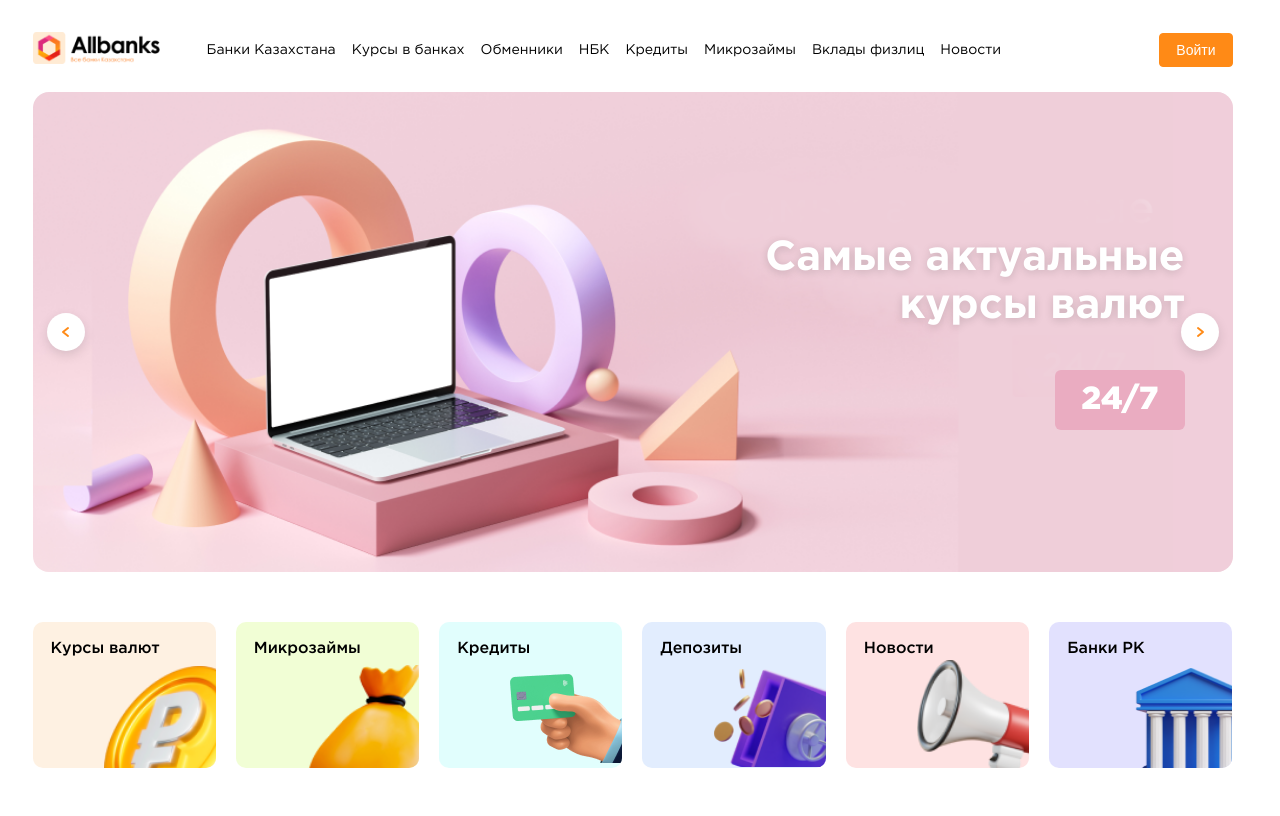
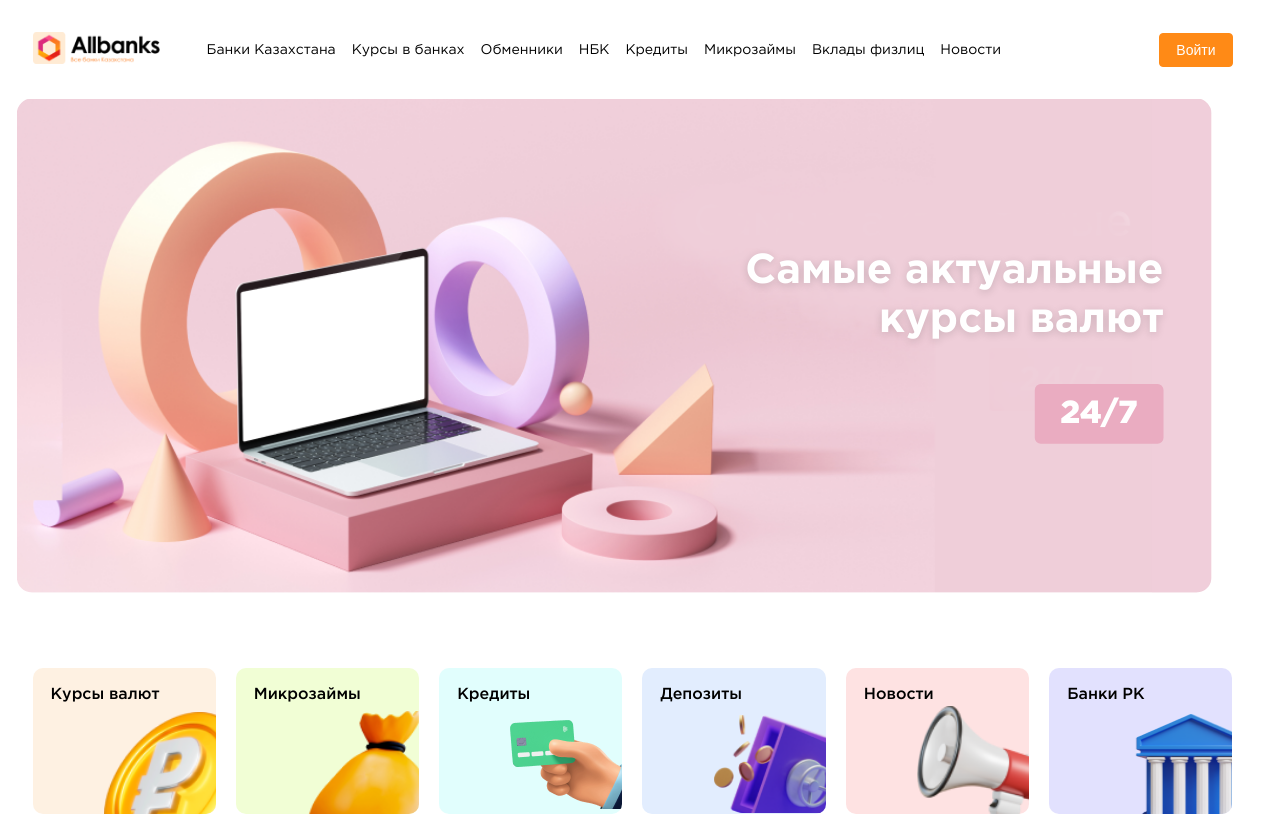
Before and after one commit to leGrandJellinek/allbanks, a Vue app: page / in a window 1280 px wide. Shown: the top 816 px of the page. Built offline with nearby package versions, Linux system fonts and the light colour scheme.

Commit message:
feat(header): интерактивный свайпер баннера по Figma без кнопок с возможностью свайпа/перетаскивания

```diff
--- a/src/assets/styles/components/header.scss
+++ b/src/assets/styles/components/header.scss
@@ -230,50 +230,6 @@
         border-radius: 4px;
       }
     }
-
-    .header__slider-btn {
-      position: absolute;
-      top: 50%;
-      transform: translateY(-50%);
-      width: 38px;
-      height: 38px;
-      border-radius: 50%;
-      background: #ffffff;
-      border: none;
-      box-shadow: 0 4px 12px rgba(0, 0, 0, 0.12);
-      display: flex;
-      align-items: center;
-      justify-content: center;
-      cursor: pointer;
-      z-index: 10;
-      transition: all 0.2s ease;
-
-      &:hover {
-        transform: translateY(-50%) scale(1.06);
-        box-shadow: 0 6px 16px rgba(0, 0, 0, 0.18);
-      }
-
-      &.prev {
-        left: 14px;
-      }
-
-      &.next {
-        right: 14px;
-      }
-
-      @include media(767px) {
-        width: 30px;
-        height: 30px;
-
-        &.prev {
-          left: 8px;
-        }
-
-        &.next {
-          right: 8px;
-        }
-      }
-    }
   }
 
   .bg {
--- a/src/components/Header.vue
+++ b/src/components/Header.vue
@@ -1,34 +1,323 @@
 <template>
   <header class="header">
     <Navbar />
-    <div class="header__container">
-      <div class="header__content">
-        <div class="header__content-block">
-          <h1 class="header__content-title">
-            Самые актуальные курсы валют
-          </h1>
-          <div class="header__content-time">
-            24/7
+    <div class="header__slider-wrapper">
+      <Swiper
+        :modules="modules"
+        :slides-per-view="'auto'"
+        :centered-slides="true"
+        :space-between="28"
+        :loop="true"
+        :grab-cursor="true"
+        :speed="600"
+        :autoplay="{
+          delay: 5000,
+          disableOnInteraction: false,
+          pauseOnMouseEnter: true
+        }"
+        :breakpoints="{
+          320: {
+            spaceBetween: 14
+          },
+          768: {
+            spaceBetween: 20
+          },
+          1200: {
+            spaceBetween: 28
+          }
+        }"
+        class="header__swiper"
+      >
+        <SwiperSlide
+          v-for="slide in allSlides"
+          :key="slide.uid"
+          class="header__slide"
+        >
+          <div
+            class="header__content"
+            :class="`header__content--${slide.theme}`"
+          >
+            <div v-if="slide.decor" class="header__content-decor">
+              <img :src="slide.decor" :alt="slide.alt || ''" />
+            </div>
+
+            <div class="header__content-block">
+              <h2 class="header__content-title">
+                {{ slide.title }}
+              </h2>
+              <div
+                class="header__content-time"
+                :class="`header__content-time--${slide.theme}`"
+              >
+                {{ slide.timeText }}
+              </div>
+            </div>
+
+            <div v-if="slide.theme === 'pink'" class="header__content-block-shadow"></div>
           </div>
-        </div>
-        <div class="header__content-block-shadow"></div>
-
-        <!-- Carousel navigation arrows matching Figma -->
-        <button class="header__slider-btn prev" aria-label="Предыдущий слайд">
-          <svg width="14" height="14" viewBox="0 0 14 14" fill="none">
-            <path d="M9 3L4 7L9 11" stroke="#FF8A16" stroke-width="2" stroke-linecap="round" stroke-linejoin="round"/>
-          </svg>
-        </button>
-        <button class="header__slider-btn next" aria-label="Следующий слайд">
-          <svg width="14" height="14" viewBox="0 0 14 14" fill="none">
-            <path d="M5 3L10 7L5 11" stroke="#FF8A16" stroke-width="2" stroke-linecap="round" stroke-linejoin="round"/>
-          </svg>
-        </button>
-      </div>
+        </SwiperSlide>
+      </Swiper>
     </div>
   </header>
 </template>
 
 <script setup lang="ts">
+import { computed } from 'vue'
 import Navbar from '@/components/Navbar.vue'
+import { Swiper, SwiperSlide } from 'swiper/vue'
+import { Autoplay } from 'swiper/modules'
+import 'swiper/css'
+import creditCardImg from '@/assets/images/main/credit_card.png'
+import safeImg from '@/assets/images/main/safe_and_coin.png'
+
+const modules = [Autoplay]
+
+interface SlideData {
+  id: number
+  theme: 'pink' | 'blue' | 'peach'
+  title: string
+  timeText: string
+  decor?: string
+  alt?: string
+}
+
+const baseSlides: SlideData[] = [
+  {
+    id: 1,
+    theme: 'pink',
+    title: 'Самые актуальные курсы валют',
+    timeText: '24/7'
+  },
+  {
+    id: 2,
+    theme: 'blue',
+    title: 'Выгодные кредиты и депозиты в банках Казахстана',
+    timeText: 'Онлайн',
+    decor: creditCardImg,
+    alt: 'Кредиты'
+  },
+  {
+    id: 3,
+    theme: 'peach',
+    title: 'Мониторинг курсов и обменных пунктов',
+    timeText: 'AllBanks',
+    decor: safeImg,
+    alt: 'Депозиты'
+  },
+  {
+    id: 4,
+    theme: 'blue',
+    title: 'Лучшие предложения по вкладам и займам',
+    timeText: 'ТОП-2024',
+    decor: creditCardImg,
+    alt: 'Вклады'
+  }
+]
+
+// Duplicate to ensure smooth seamless infinite loop on any screen resolution
+const allSlides = computed(() => [
+  ...baseSlides.map((s, i) => ({ ...s, uid: `s1-${i}` })),
+  ...baseSlides.map((s, i) => ({ ...s, uid: `s2-${i}` }))
+])
 </script>
+
+<style lang="scss" scoped>
+.header__slider-wrapper {
+  width: 100%;
+  overflow: hidden;
+  position: relative;
+  padding: 6px 0 25px 0;
+}
+
+:deep(.header__swiper) {
+  width: 100%;
+  overflow: visible !important;
+}
+
+:deep(.header__slide) {
+  width: 1197px;
+  height: 495px;
+  transition: transform 0.4s ease, opacity 0.4s ease;
+  transform: scale(0.92);
+  opacity: 0.75;
+  cursor: grab;
+  user-select: none;
+  box-sizing: border-box;
+
+  &:active {
+    cursor: grabbing;
+  }
+
+  &.swiper-slide-active {
+    transform: scale(1);
+    opacity: 1;
+  }
+
+  @media (max-width: 1279px) {
+    width: calc(100vw - 80px);
+    max-width: 960px;
+    height: 400px;
+  }
+
+  @media (max-width: 991px) {
+    height: 340px;
+  }
+
+  @media (max-width: 767px) {
+    width: calc(100vw - 40px);
+    max-width: 335px;
+    height: 220px;
+    transform: scale(0.96);
+
+    &.swiper-slide-active {
+      transform: scale(1);
+    }
+  }
+}
+
+.header__content {
+  width: 100%;
+  height: 100%;
+  border-radius: 15px;
+  position: relative;
+  overflow: hidden;
+  display: flex;
+  justify-content: flex-end;
+  box-sizing: border-box;
+
+  @media (max-width: 767px) {
+    border-radius: 12px;
+  }
+
+  &--pink {
+    background: url("@/assets/images/header/header__content-bg.png") no-repeat center right;
+    background-size: cover;
+    background-color: #EFD0DA;
+  }
+
+  &--blue {
+    background: linear-gradient(135deg, #CFDEF0 0%, #8EB6E0 100%);
+  }
+
+  &--peach {
+    background: linear-gradient(135deg, #FDECE3 0%, #E69D80 100%);
+  }
+
+  &-block {
+    display: flex;
+    gap: 40px;
+    flex-direction: column;
+    justify-content: center;
+    align-items: flex-end;
+    width: 100%;
+    padding-right: 48px;
+    z-index: 2;
+
+    @media (max-width: 767px) {
+      padding-right: 16px;
+      padding-left: 16px;
+      align-items: flex-start;
+      gap: 16px;
+    }
+  }
+
+  &-block-shadow {
+    position: absolute;
+    top: 0;
+    bottom: 0;
+    right: 0;
+    width: 60px;
+    background: rgba(239, 206, 217, 0.4);
+
+    @media (max-width: 1160px) {
+      display: none;
+    }
+  }
+
+  &-title {
+    cursor: default;
+    color: #ffffff;
+    font-size: 42px;
+    line-height: 1.15;
+    font-weight: 700;
+    max-width: 440px;
+    width: 100%;
+    text-align: right;
+    text-shadow: 0 2px 8px rgba(0, 0, 0, 0.15);
+    margin: 0;
+
+    @media (max-width: 991px) {
+      font-size: 32px;
+      max-width: 340px;
+    }
+
+    @media (max-width: 767px) {
+      font-size: 20px;
+      line-height: 1.2;
+      max-width: 190px;
+      text-align: left;
+    }
+  }
+
+  &-time {
+    cursor: default;
+    font-weight: 800;
+    font-size: 32px;
+    line-height: 1;
+    color: #ffffff;
+    padding: 14px 26px;
+    border-radius: 6px;
+    text-align: center;
+    display: inline-block;
+
+    &--pink {
+      background: #EAACC1;
+    }
+
+    &--blue {
+      background: #6D9ACD;
+    }
+
+    &--peach {
+      background: #D8825F;
+    }
+
+    @media (max-width: 767px) {
+      font-size: 16px;
+      padding: 6px 14px;
+      border-radius: 4px;
+    }
+  }
+
+  &-decor {
+    position: absolute;
+    left: 80px;
+    top: 50%;
+    transform: translateY(-50%);
+    display: flex;
+    align-items: center;
+    justify-content: center;
+    pointer-events: none;
+    z-index: 1;
+
+    img {
+      width: 160px;
+      height: 160px;
+      object-fit: contain;
+      filter: drop-shadow(0 15px 25px rgba(0, 0, 0, 0.15));
+    }
+
+    @media (max-width: 991px) {
+      left: 30px;
+      img {
+        width: 110px;
+        height: 110px;
+      }
+    }
+
+    @media (max-width: 767px) {
+      display: none;
+    }
+  }
+}
+</style>
```
